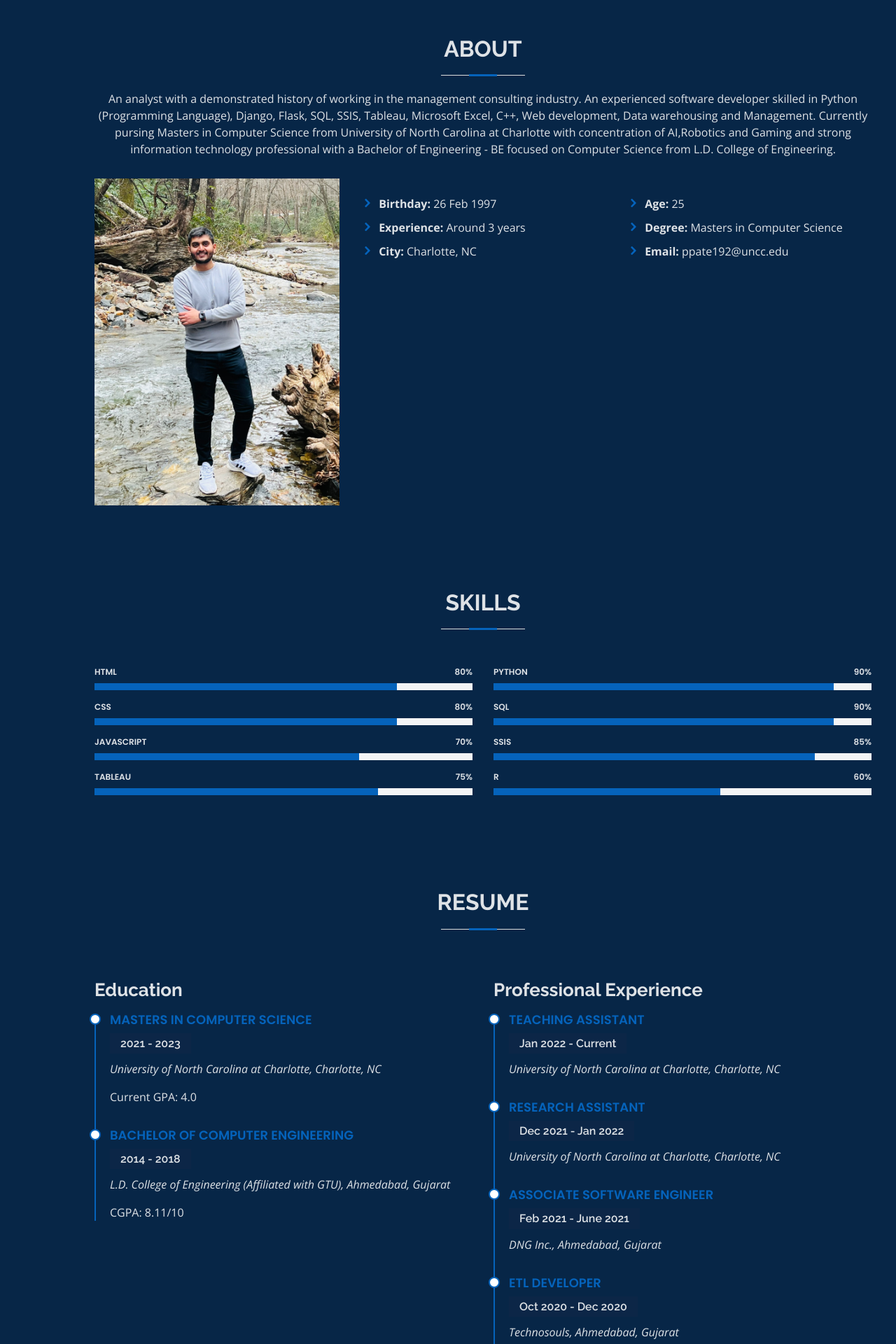
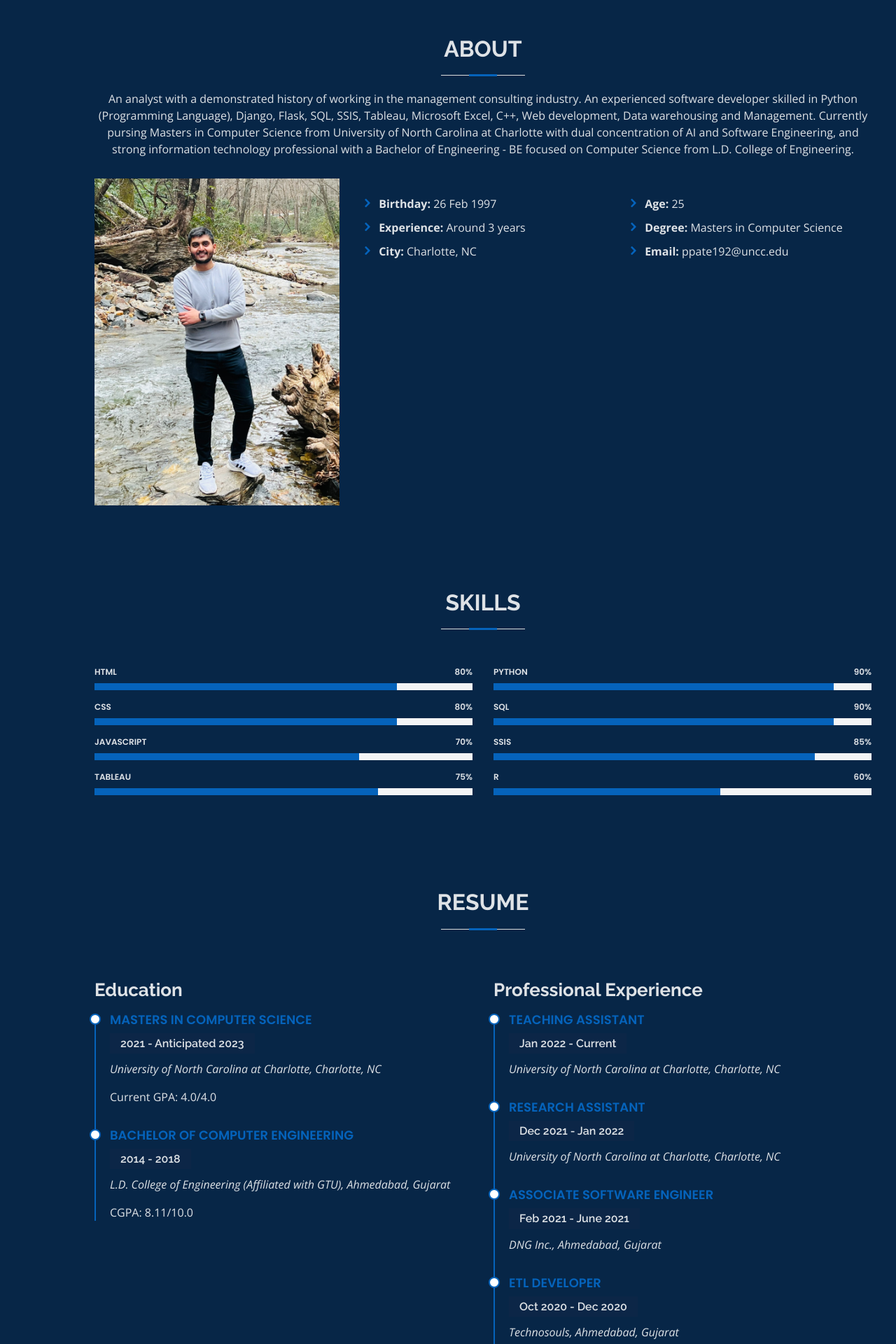
Before and after one commit to pratikp676/portfolio, a Django app: page / in a window 1280 px wide. Shown: the part 809-2729 px from the top of the page at 70% size. Run offline with Django 3.2, Linux system fonts and the light colour scheme; some libraries are stand-ins or nearby versions.

Commit message:
Updated settings file

```diff
--- a/portfolio/settings.py
+++ b/portfolio/settings.py
@@ -20,12 +20,12 @@ BASE_DIR = Path(__file__).resolve().parent.parent
 # See https://docs.djangoproject.com/en/3.1/howto/deployment/checklist/
 
 # SECURITY WARNING: keep the secret key used in production secret!
-SECRET_KEY = '$2k_0%=bze4gm_pshx=y64*%eb4l-b^hvjx2#fz(1h2u4%%l!r'
+SECRET_KEY = '****************************************'
 
 # SECURITY WARNING: don't run with debug turned on in production!
 DEBUG = True
 
-ALLOWED_HOSTS = []
+ALLOWED_HOSTS = ['127.0.0.1:8000','pratikp676.pythonanywhere.com','127.0.0.1']
 
 
 # Application definition
--- a/pw1/templates/pw1/index.html
+++ b/pw1/templates/pw1/index.html
@@ -71,7 +71,7 @@
 
         <div class="section-title">
           <h2>About</h2>
-          <p>An analyst with a demonstrated history of working in the management consulting industry. An experienced software developer skilled in Python (Programming Language), Django, Flask, SQL, SSIS, Tableau, Microsoft Excel, C++, Web development, Data warehousing and Management. Currently pursing Masters in Computer Science from University of North Carolina at Charlotte with concentration of AI,Robotics and Gaming and strong information technology professional with a Bachelor of Engineering - BE focused on Computer Science from L.D. College of Engineering.</p>
+          <p>An analyst with a demonstrated history of working in the management consulting industry. An experienced software developer skilled in Python (Programming Language), Django, Flask, SQL, SSIS, Tableau, Microsoft Excel, C++, Web development, Data warehousing and Management. Currently pursing Masters in Computer Science from University of North Carolina at Charlotte with dual concentration of AI and Software Engineering, and strong information technology professional with a Bachelor of Engineering - BE focused on Computer Science from L.D. College of Engineering.</p>
         </div>
 
         <div class="row">
@@ -207,15 +207,15 @@
             <h3 class="resume-title">Education</h3>
             <div class="resume-item">
               <h4>Masters in Computer Science</h4>
-              <h5>2021 - 2023</h5>
+              <h5>2021 - Anticipated 2023</h5>
               <p><em>University of North Carolina at Charlotte, Charlotte, NC</em></p>
-              <p>Current GPA: 4.0</p>
+              <p>Current GPA: 4.0/4.0</p>
             </div>
             <div class="resume-item">
               <h4>Bachelor of Computer Engineering</h4>
               <h5>2014 - 2018</h5>
               <p><em>L.D. College of Engineering (Affiliated with GTU), Ahmedabad, Gujarat</em></p>
-              <p>CGPA: 8.11/10</p>
+              <p>CGPA: 8.11/10.0</p>
             </div>
           </div>
           <div class="col-lg-6">
```
